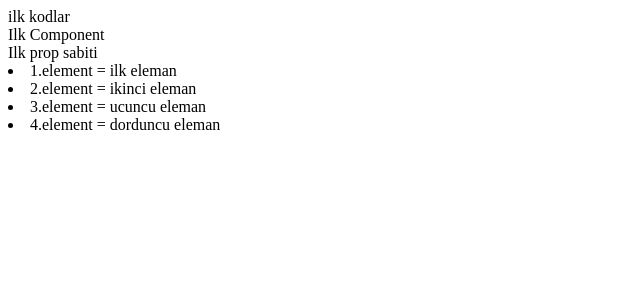
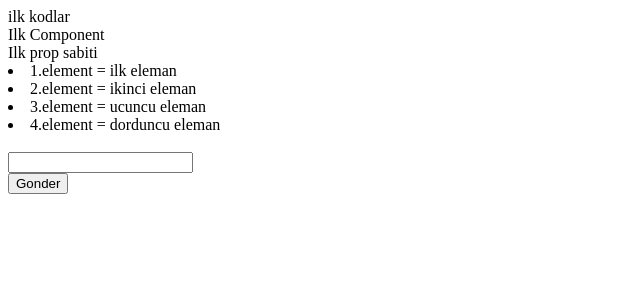
Before and after one commit to geallen/react_projects, a React (Create React App) app: page / in a window 1280 px wide. Shown: the top 300 px of the page, without its empty margins (0-640 px from the left). Built offline with nearby package versions, Linux system fonts and the light colour scheme.

Commit message:
databinding and props usage

```diff
--- a/src/App.js
+++ b/src/App.js
@@ -1,22 +1,34 @@
 import React, {Component} from 'react';
 import {FirstComponent} from './first';
 import { render } from '@testing-library/react';
+import {Form} from './form';
+
+const liste = [
+  "ilk eleman",
+  "ikinci eleman",
+  "ucuncu eleman",
+  "dorduncu eleman"
+];
 
 class App extends Component {
+
+
+  listeyeEkle(val){
+    liste.push(val);
+    console.log(liste);
+  }
+
   render(){
     const prop_sabiti = "Ilk prop sabiti";
-    const liste = [
-      "ilk eleman",
-      "ikinci eleman",
-      "ucuncu eleman",
-      "dorduncu eleman"
-    ];
+
 
   return (
     <div>
      ilk kodlar
      <br/>
      <FirstComponent ilkprop={prop_sabiti} ilk_list = {liste}></FirstComponent>
+     <br/>
+     <Form yeniListe={this.listeyeEkle}></Form>
     </div>
   );
 }
--- a/src/first.js
+++ b/src/first.js
@@ -4,7 +4,7 @@ export class FirstComponent extends React.Component{
     render(){
         const veriler=this.props.ilk_list.map((element, index) =>{
             return (
-                <li>
+                <li key={index}>
                     {index+1}.element = {element}
                 </li>
             )
--- /dev/null
+++ b/src/form.js
@@ -0,0 +1,26 @@
+import React from 'react'
+
+export class Form extends React.Component{
+
+    doSth(e){
+        // enter a basinca sayfa yenilenmesini istemiyorsak asagidaki satir onemli
+        e.preventDefault();
+        // inputta yazilan degere erismek icinse asagidaki satir onemli
+        const girilenDeger = document.getElementById("input1").value;
+        console.log("Girilen deger: ", girilenDeger);
+        this.props.yeniListe(girilenDeger);
+    }
+
+ render(){
+     return(
+        <div>
+
+            <form onSubmit={e => this.doSth(e)}>
+                <input type="text" id="input1"/>
+            </form>
+            <button onClick={this.doSth.bind(this)}>Gonder</button>
+        </div>
+
+     );
+ }
+}
```
